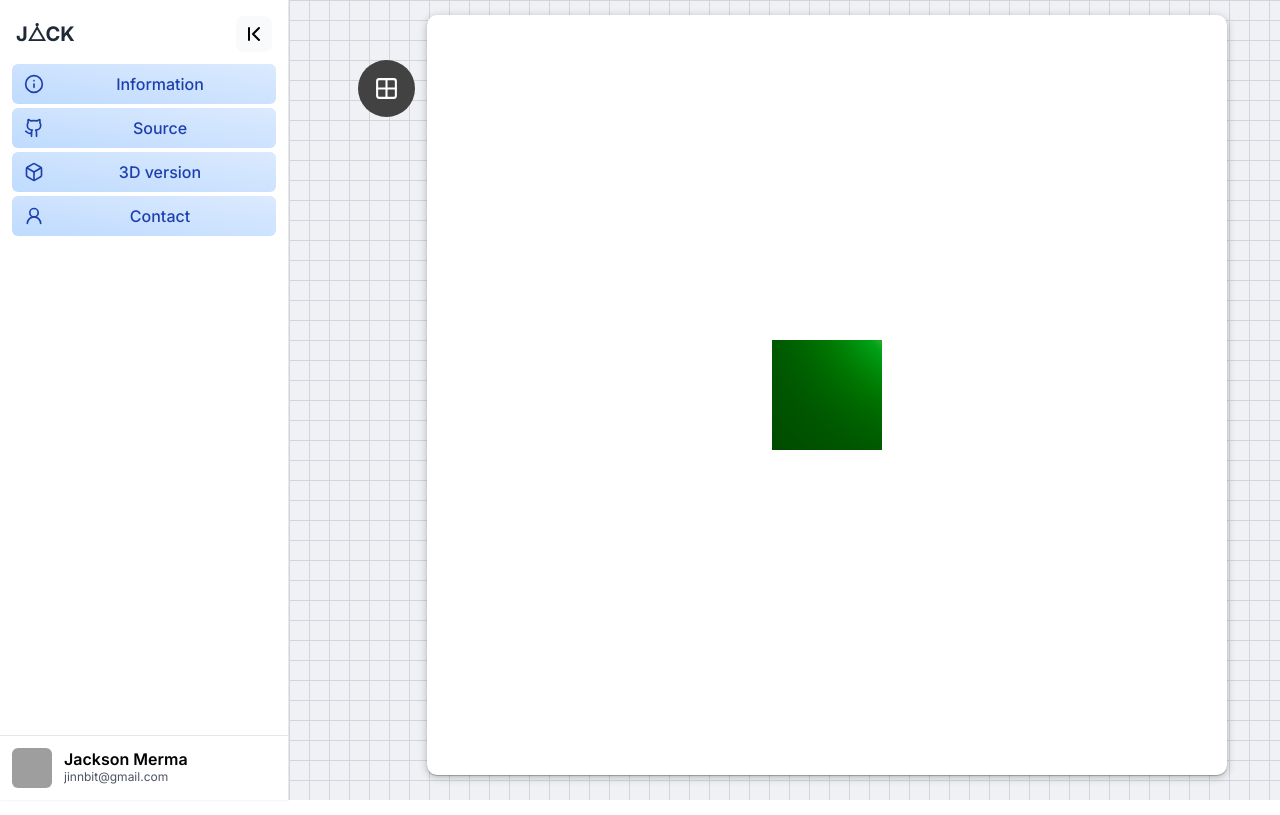
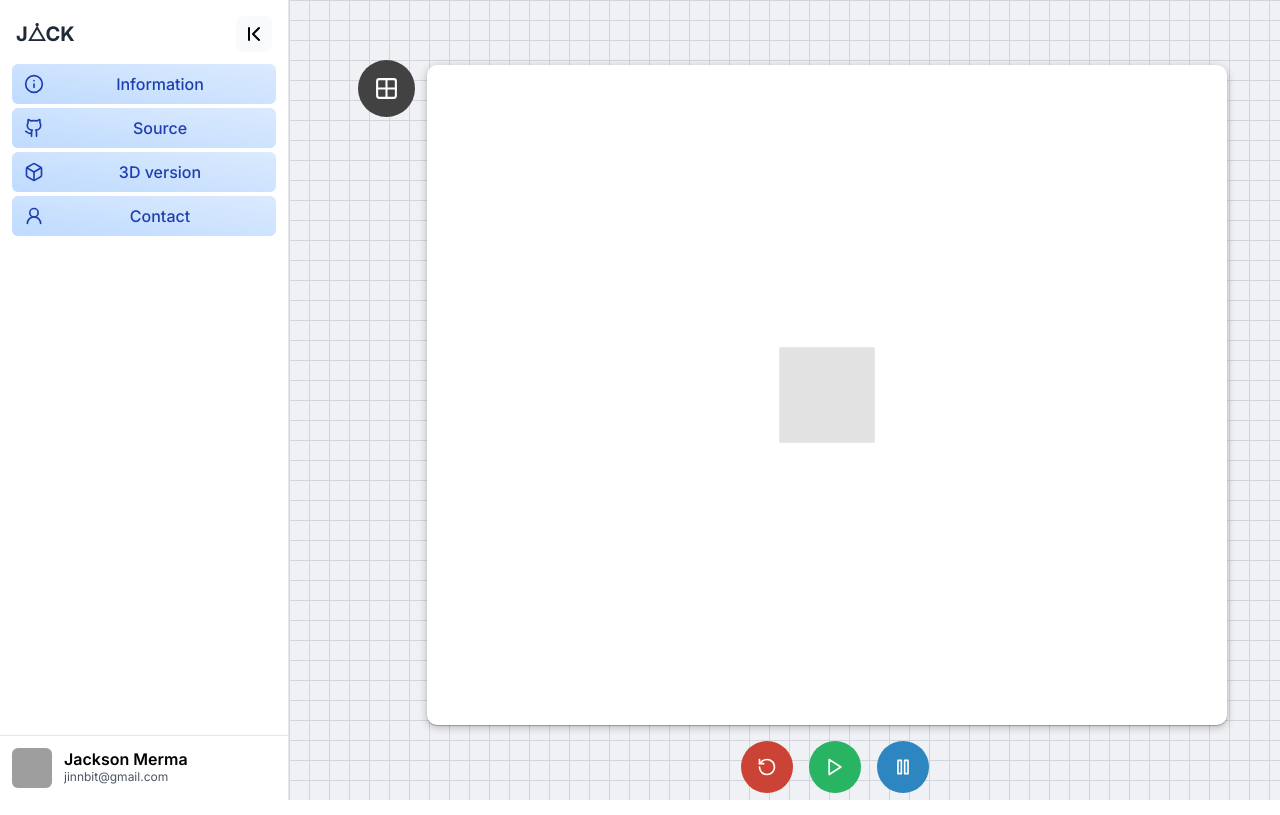
Before and after one commit to JackMerma/game-of-life, a Next.js app: page / in a window 1280 px wide. Both pictures are taken after a click on the button 333 px from the left and 88 px from the top of the page. Built offline with nearby package versions, Linux system fonts and the light colour scheme; grey boxes are pictures that could not be loaded.

Commit message:
creando un cubo simple usando tree de react

```diff
--- a/src/app/components/InteractiveGrid3D.jsx
+++ b/src/app/components/InteractiveGrid3D.jsx
@@ -1,37 +1,37 @@
-import React, { useRef, useState } from 'react'
+"use client"
+import React, { Component, useRef, useState, useEffect } from 'react'
 import { Canvas, useFrame } from '@react-three/fiber'
 import { OrbitControls } from '@react-three/drei'
+import ButtonComponent from './ButtonComponent';
+import {
+	RotateCcw,
+	Play,
+	Pause,
+} from "lucide-react";
 
-function Box(props) {
-	const meshRef = useRef()
-	const [hovered, setHover] = useState(false)
-	const [active, setActive] = useState(false)
+function Cube(){
 	return (
-		<mesh
-			{...props}
-			ref={meshRef}
-			scale={1}
-			onClick={(event) => setActive(!active)}
-			onPointerOver={(event) => setHover(true)}
-			onPointerOut={(event) => setHover(false)}
-		>
-			<boxGeometry args={[1, 1, 1]} />
-			<meshStandardMaterial color={'green'} />
+		<mesh>
+			<boxGeometry />
 		</mesh>
-	);
+	)
 }
 
 const InteractiveGrid3D = () => {
 	return (
-		<div className='pb-10' style={{ width: '100vh', height: '100vh'}}>
-			<Canvas className='game-box-canvas'>
-				<OrbitControls />
-				<ambientLight />
-				<pointLight position={[1, 1, 1]} intensity={5} />
-				<Box position={[0, 0, 0]} />
-			</Canvas>
+		<div className='pb-10' style={{ width: '100vh', height: '700px'}}>
+		<Canvas className='game-box-canvas'
+		>
+			<OrbitControls />
+			<Cube />
+		</Canvas>
+		<div className='button-container'>
+		<ButtonComponent style={"bg-[#CB4335] hover:bg-[#B03A2E]"} icon={<RotateCcw size={20} />} onClick={() => this.handleCleanClick()} />
+		<ButtonComponent style={"bg-[#28B463] hover:bg-[#239B56]"} icon={<Play size={20} />} onClick={() => this.handleRunClick()}/>
+		<ButtonComponent style={"bg-[#2E86C1] hover:bg-[#2874A6]"} icon={<Pause size={20} />} onClick={() => this.handleStopClick()}/>
 		</div>
-	)
+		</div>
+	);
 }
 
 export default InteractiveGrid3D
```
